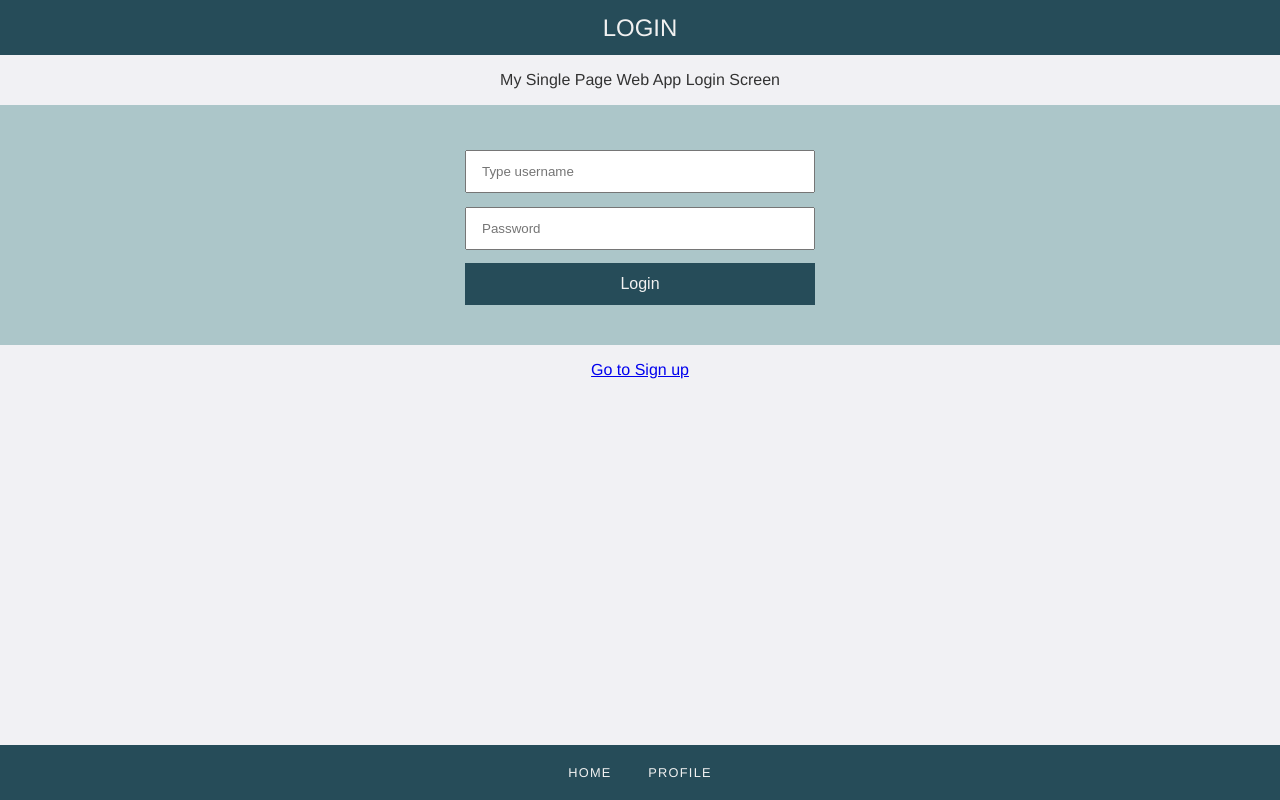
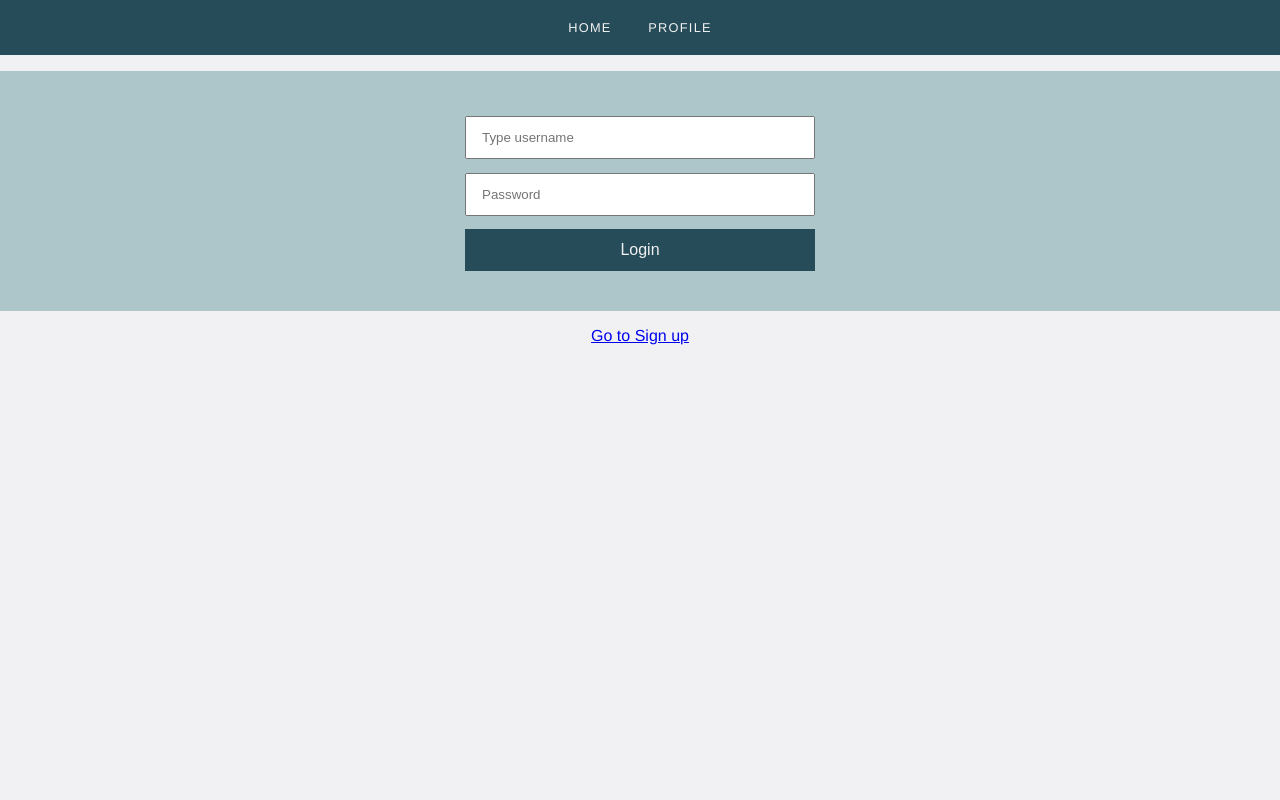
Before and after one commit to Idakronborgn/wasteless, a PHP site: page /vanilla-js-spa-login-php-backend/index.html in a window 1280 px wide. Run offline with PHP 8.4, Linux system fonts and the light colour scheme.

Commit message:
nav i top

```diff
--- a/vanilla-js-spa-login-php-backend/css/styles.css
+++ b/vanilla-js-spa-login-php-backend/css/styles.css
@@ -83,7 +83,6 @@ a {
 .tabbar {
 	background-color: var(--green);
 	position: fixed;
-	bottom: 0;
 	left: 0;
 	right: 0;
 	z-index: 9999;
--- a/vanilla-js-spa-login-php-backend/index.html
+++ b/vanilla-js-spa-login-php-backend/index.html
@@ -24,10 +24,6 @@
 
     <!-- login page -->
     <section id="login" class="page">
-      <header class="topbar">
-        <h2>Login</h2>
-      </header>
-      <p>My Single Page Web App Login Screen</p>
       <p class="login-message"></p>
       <form>
         <input id="login-username" type="text" placeholder="Type username">
--- a/vanilla-js-spa-login-php-backend/js/app.js
+++ b/vanilla-js-spa-login-php-backend/js/app.js
@@ -7,7 +7,7 @@ async function login() {
   const loginObject = { username: username, password: password };
   console.log(loginObject);
   const response = await fetch(
-    "http://localhost:3000/wasteless/php-login-service/index.php",
+    "http://localhost:3000/php-login-service/index.php",
     {
       method: "POST",
       body: JSON.stringify(loginObject),
@@ -55,7 +55,7 @@ async function signup() {
   console.log(user);
 
   const response = await fetch(
-    "http://localhost:3000/wasteless/php-login-service/index.php",
+    "http://localhost:3000/php-login-service/index.php",
     {
       method: "POST",
       body: JSON.stringify(user),
```
